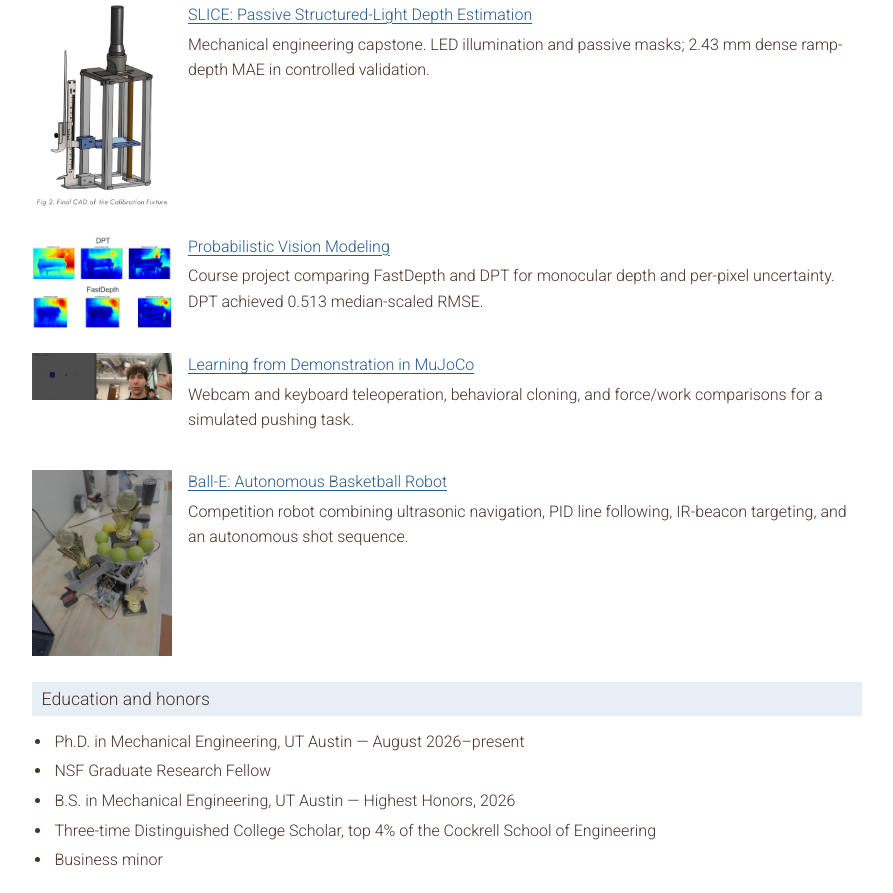
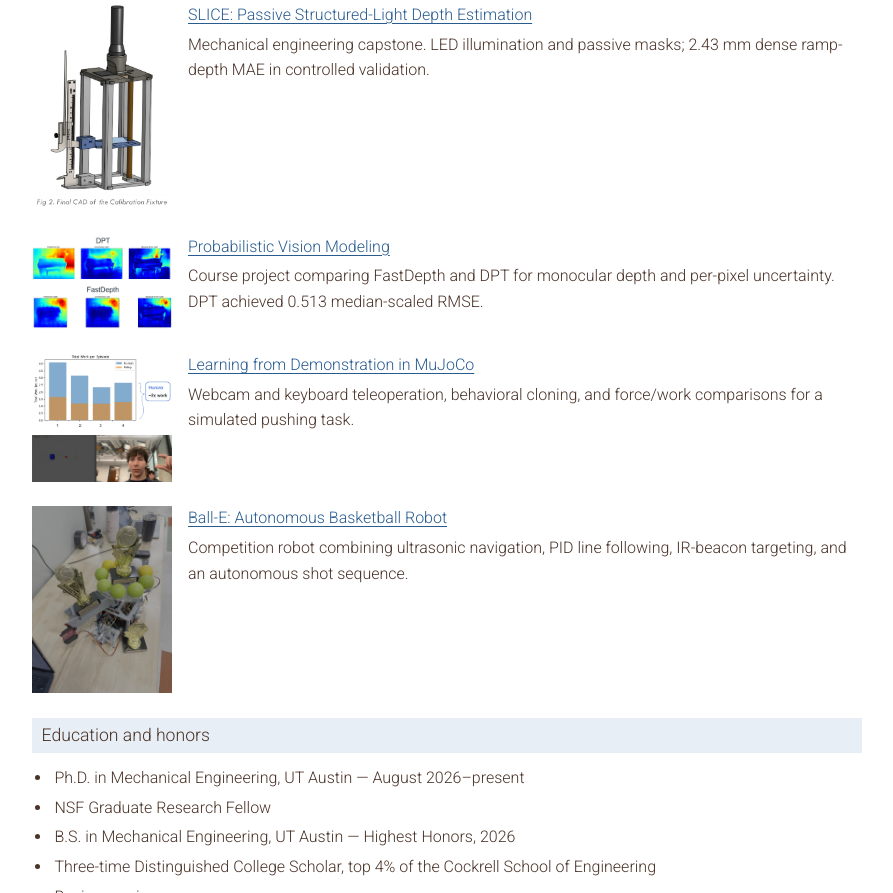
Before and after one commit to cadenpage/cadenpage.github.io, an Astro site: page / in a window 1280 px wide. Shown: the part 963-1856 px from the top of the page, without its empty margins (279-1172 px from the left). Built offline with nearby package versions, Linux system fonts and the light colour scheme; Astro itself is replaced by a stand-in of ours.

Commit message:
Stack work plot above teleoperation preview

```diff
--- a/src/data/site.ts
+++ b/src/data/site.ts
@@ -54,6 +54,7 @@ export const undergraduateProjects = [
     "href": "/projects/teleop-bc/",
     "summary": "Webcam and keyboard teleoperation, behavioral cloning, and force/work comparisons for a simulated pushing task.",
     "image": "/images/projects/teleop-human.webp",
+    "plot": "/images/projects/teleop-work.webp",
     "imageAlt": "Caden teleoperating a MuJoCo cube with webcam hand tracking",
     "imageWidth": 640,
     "imageHeight": 215
--- a/src/pages/index.astro
+++ b/src/pages/index.astro
@@ -47,7 +47,10 @@ import Layout from '../layouts/Layout.astro';
 				<h3 class="group-heading">Undergraduate work</h3>
 				{undergraduateProjects.map((project) => (
 					<article class="project-entry undergraduate-entry">
-						<img class="project-thumbnail" src={project.image} alt={project.imageAlt} width={project.imageWidth} height={project.imageHeight} loading="lazy" />
+						<div class="project-thumbnail">
+							{'plot' in project && <img src={project.plot} alt="Mechanical work comparison for human and learned policy control" width="1470" height="804" loading="lazy" />}
+							<img src={project.image} alt={project.imageAlt} width={project.imageWidth} height={project.imageHeight} loading="lazy" />
+						</div>
 						<div>
 							<h4><a href={project.href}>{project.title}</a></h4>
 							<p>{project.summary}</p>
@@ -108,5 +111,7 @@ import Layout from '../layouts/Layout.astro';
 	.project-group { scroll-margin-top: 1rem; }
 	.undergraduate-entry { display: grid; grid-template-columns: 140px minmax(0, 1fr); gap: 1rem; margin-bottom: 1.5rem; }
 	.project-thumbnail { display: block; width: 140px; height: auto; }
+	.project-thumbnail img { display: block; width: 100%; height: auto; }
+	.project-thumbnail img + img { margin-top: 0.35rem; }
 	@media(max-width:600px) { .undergraduate-entry { grid-template-columns: 1fr; gap: 0.5rem; } }
 </style>
```
